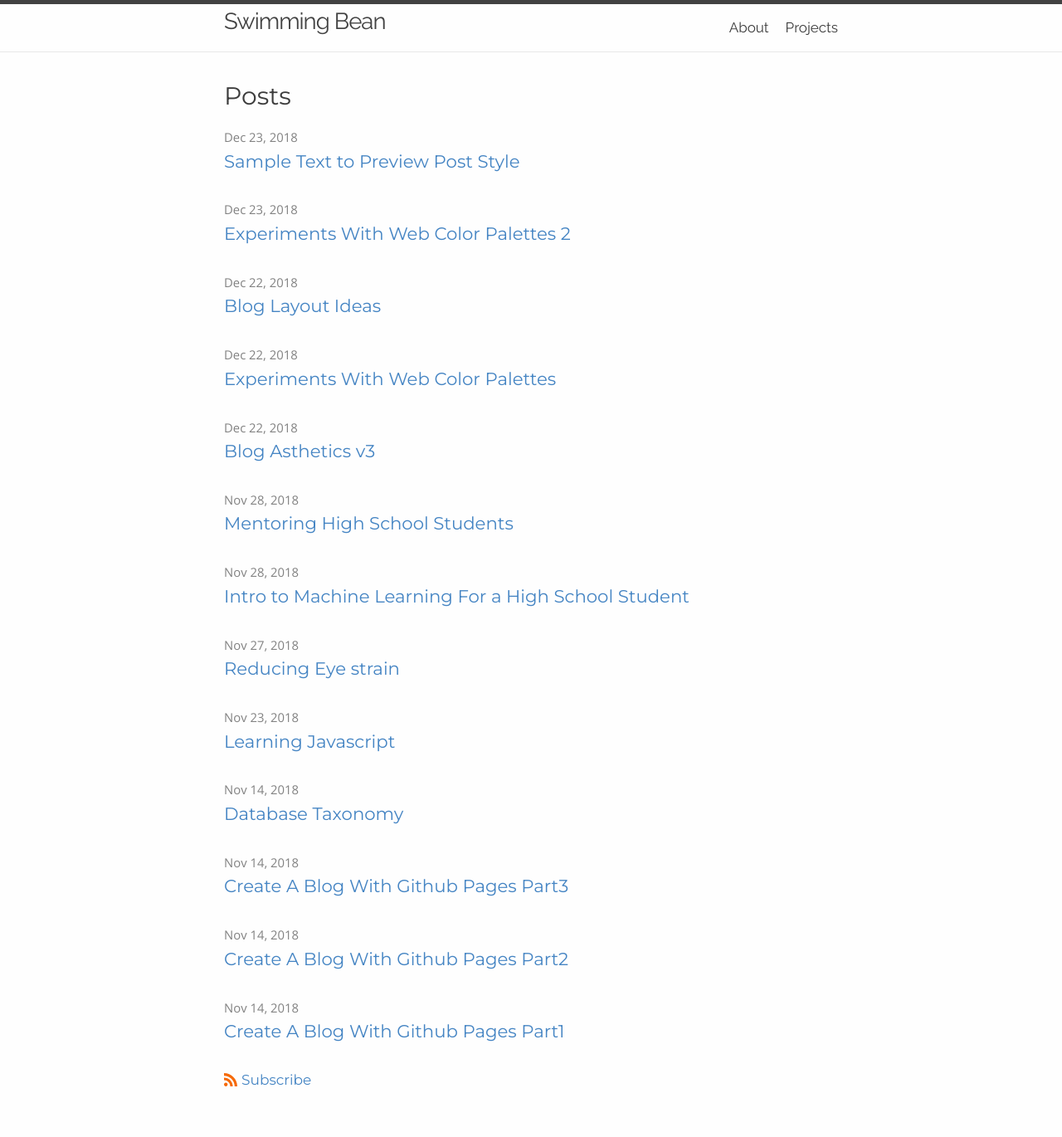
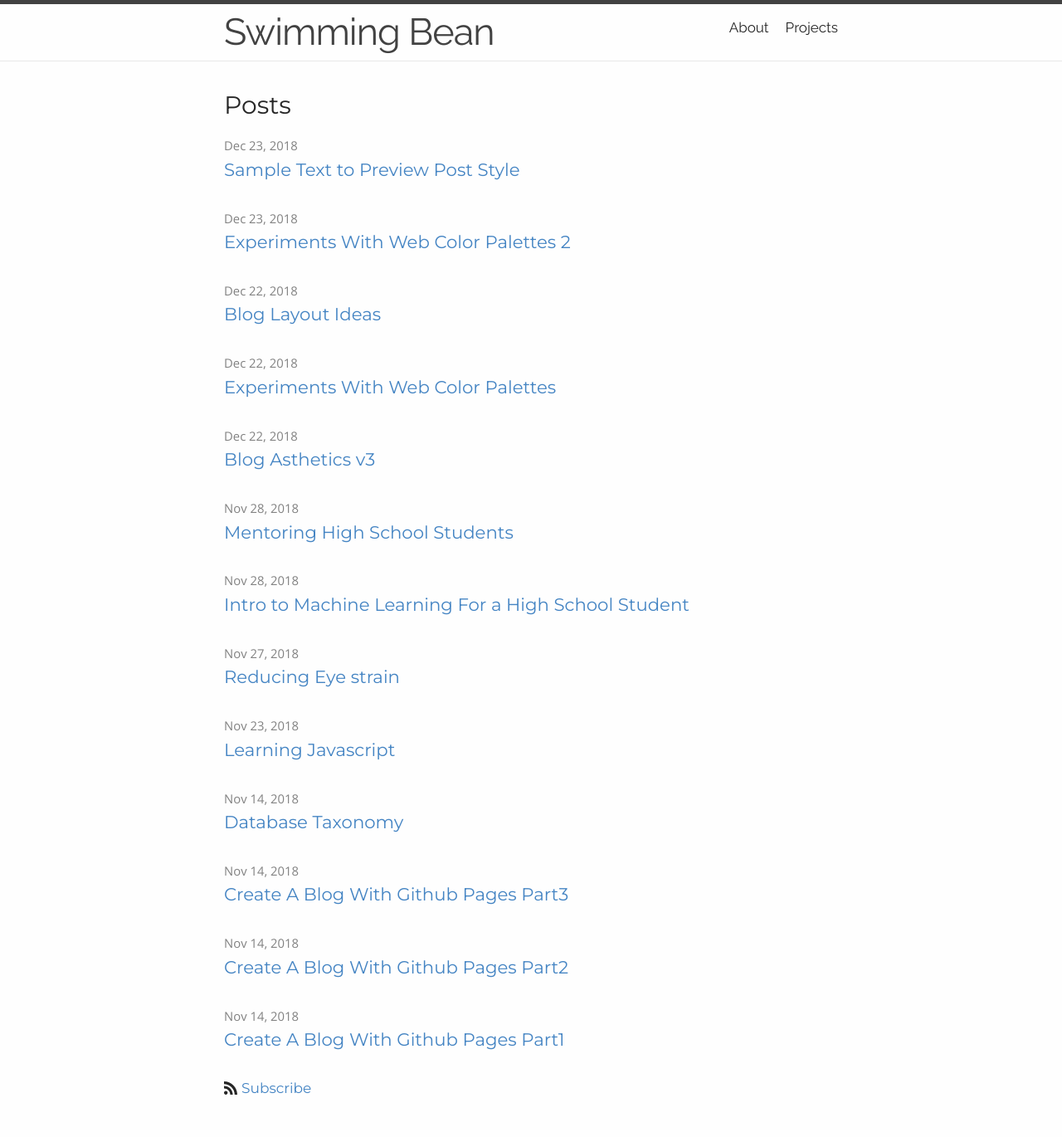
Before and after one commit to swimmingbean/swimmingbean.github.io, a Jekyll site: the page built from index.md, in a window 1280 px wide. Shown: the whole page at 83% size. Built offline with Jekyll 4.4.1, drawn with Linux system fonts in a browser that asks for light colours.

```diff
--- a/_sass/custom-minima.scss
+++ b/_sass/custom-minima.scss
@@ -1,7 +1,6 @@
 @charset "utf-8";
 
 // Define defaults for each variable.
-
 $base-font-family: 'Montserrat', -apple-system, BlinkMacSystemFont, "Segoe UI", Helvetica, Arial, sans-serif, "Apple Color Emoji", "Segoe UI Emoji", "Segoe UI Symbol" !default;
 $base-font-size:   17px !default;
 $base-font-weight: 400 !default;
@@ -13,22 +12,28 @@ $title-font-family: 'Raleway';
 $post-content-headings-font-family: 'Raleway';
 $post-content-title-font-family: 'Raleway';
 
+
 $post-list-item-font-family: 'Montserrat';
 $post-meta-font-family: 'Open Sans';
 
 $spacing-unit:     30px !default;
 
-$text-color:       #3c3c3c !default;
-$background-color: #fefefe!default;
+// Colors
 $brand-color:      #4484c3 !default;
+$text-color:       #262626 !default;
+$background-color: #fefefe !default;
 
-$grey-color:       #828282 !default;
-$grey-color-light: lighten($grey-color, 40%) !default;
-$grey-color-dark:  darken($grey-color, 25%) !default;
-$orange-color:     #f66a0a !default;
-$table-headrow-background-color: #e9e9e9;
+$line-border-color: #828282 !default;
+$line-border-light: lighten($line-border-color, 40%) !default;
+$line-border-dark:  darken($line-border-color, 25%) !default;
+
+$block-quote-text-color: #8bacbd;
+$block-quote-bar-color: lighten($block-quote-text-color, 25%);  // should be a little lighter than the quote text
+
+$table-headrow-background-color: #eaeaea;
 $table-text-align: left !default;
 $table-headrow-font-family: 'Raleway';
+
 
 // Width of the content area
 $content-width:    800px !default;
--- a/_sass/scss_imports/_base.scss
+++ b/_sass/scss_imports/_base.scss
@@ -112,7 +112,7 @@ a {
   }
 
   &:hover {
-    color: $text-color;
+    color: lighten($brand-color, 15%);;
     text-decoration: underline;
   }
 
@@ -130,8 +130,8 @@ a {
  * Blockquotes
  */
 blockquote {
-  color: $grey-color;
-  border-left: 4px solid $grey-color-light;
+  color: $block-quote-text-color;
+  border-left: 4px solid $block-quote-bar-color;
   padding-left: $spacing-unit / 2;
   @include relative-font-size(1.125);
   letter-spacing: -1px;
@@ -150,7 +150,7 @@ blockquote {
 pre,
 code {
   @include relative-font-size(0.9375);
-  border: 1px solid $grey-color-light;
+  border: 1px solid $line-border-light;
   border-radius: 3px;
 }
 
@@ -172,7 +172,7 @@ pre {
 
 
 /**
- * Wrapper
+ *
  */
 .wrapper {
   max-width: -webkit-calc(#{$content-width} - (#{$spacing-unit}));
@@ -207,15 +207,6 @@ pre {
 /**
  * Icons
  */
-
- .orange {
-   color: $orange-color;
- }
-
- .grey {
-   color: $grey-color;
- }
-
 .svg-icon {
     width: 16px;
     height: 18px;
@@ -239,9 +230,8 @@ table {
   margin-bottom: $spacing-unit;
   width: 100%;
   text-align: $table-text-align;
-  color: lighten($text-color, 18%);
   border-collapse: collapse;
-  border: 1px solid $grey-color-light;
+  border: 1px solid $line-border-light;
   th, td {
     padding: ($spacing-unit / 3) ($spacing-unit / 2);
   }
@@ -253,7 +243,7 @@ table {
     text-transform: uppercase;
   }
   td {
-    border: 1px solid $grey-color-light;
+    border: 1px solid $line-border-light;
   }
 }
 
--- a/_sass/scss_imports/_layout.scss
+++ b/_sass/scss_imports/_layout.scss
@@ -2,8 +2,8 @@
  * Site header
  */
 .site-header {
-  border-top: 5px solid $grey-color-dark;
-  border-bottom: 1px solid $grey-color-light;
+  border-top: 5px solid $line-border-dark;
+  border-bottom: 1px solid $line-border-light;
   min-height: $spacing-unit * 1.865;
   font-family: $title-font-family;
 
@@ -12,8 +12,9 @@
 }
 
 .site-title {
-  @include relative-font-size(1.625);
+  @include relative-font-size(2.65);
   font-weight: 300;
+  font-family: $title-font-family;
   line-height: $base-line-height;
   letter-spacing: -1px;
   margin-bottom: 0;
@@ -25,7 +26,7 @@
 
   &,
   &:visited {
-    color: $grey-color-dark;
+    color: $line-border-dark;
   }
 }
 
@@ -34,7 +35,7 @@
   top: 9px;
   right: $spacing-unit / 2;
   background-color: $table-headrow-background-color;
-  border: 1px solid $grey-color-light;
+  border: 1px solid $line-border-light;
   border-radius: 5px;
   text-align: right;
   line-height: $base-line-height * $base-font-size * 2.25;
@@ -52,7 +53,7 @@
     text-align: center;
 
     > svg path {
-      fill: $grey-color-dark;
+      fill: $line-border-dark;
     }
   }
 
@@ -124,8 +125,8 @@
  * Site footer
  */
 .site-footer {
-  border-top: 1px solid $grey-color-light;
-  padding: $spacing-unit 0;
+  border-top: 1px solid $line-border-light;
+  padding: ($spacing-unit/2) 0;
 }
 
 .footer-heading {
@@ -141,7 +142,7 @@
 
 .footer-col-wrapper {
   @include relative-font-size(0.9375);
-  color: $grey-color;
+  color: $line-border-color;
   margin-left: -$spacing-unit / 2;
   @extend %clearfix;
 }
@@ -162,6 +163,7 @@
 .footer-col-3 {
   width: -webkit-calc(100% - (#{$spacing-unit} / 2));
   width:         calc(100% - (#{$spacing-unit} / 2));
+  text-align: right;
 }
 
 @media screen and (min-width: $on-large) {
@@ -216,7 +218,7 @@
 
 .post-meta {
   font-size: $small-font-size;
-  color: $grey-color;
+  color: $line-border-color;
   font-family: $post-meta-font-family;
 }
 
```
